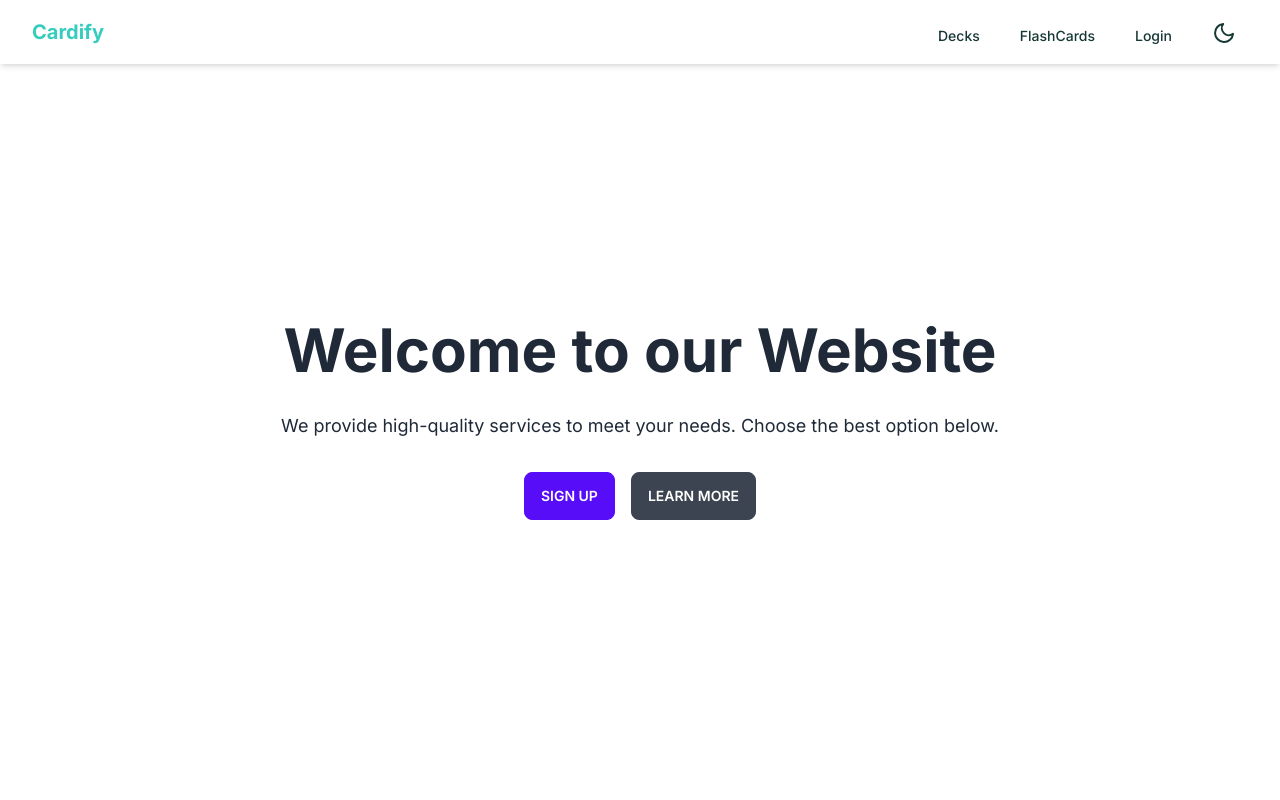
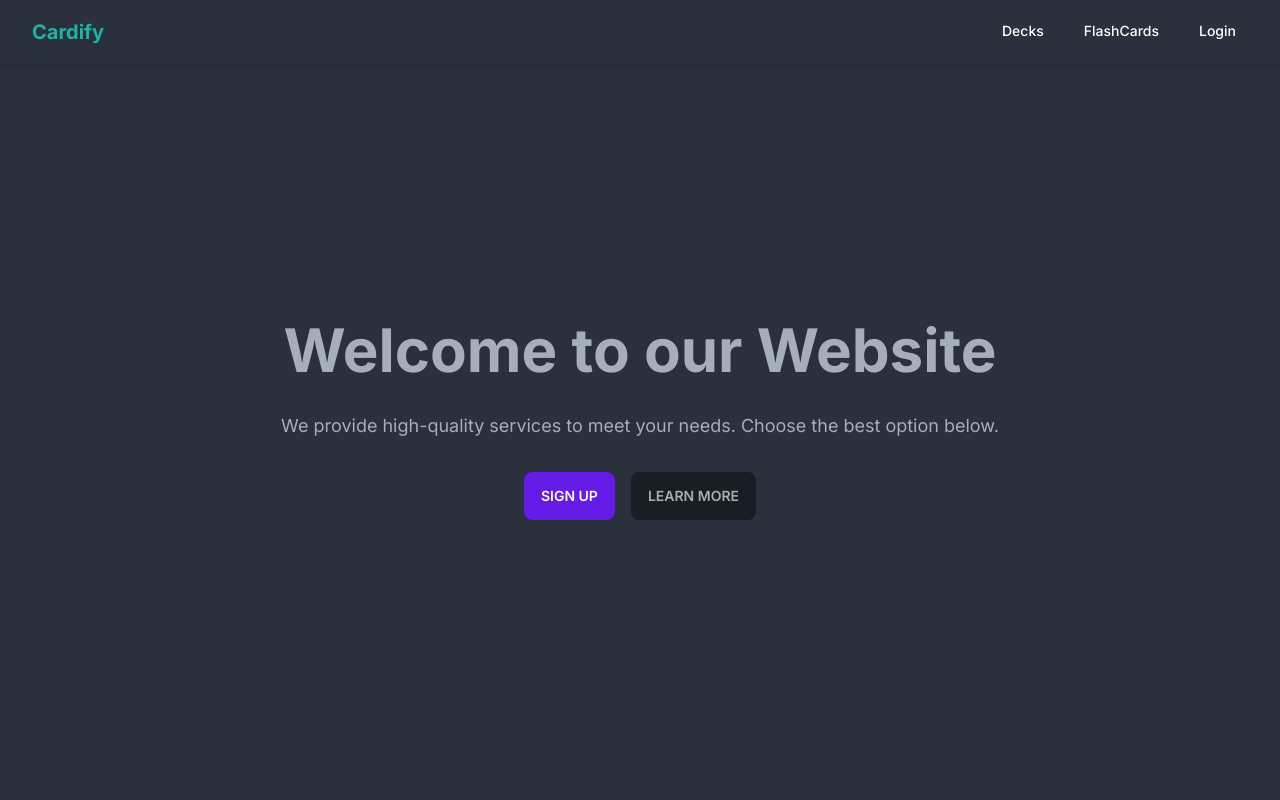
Before and after one commit to swapnil0601/cardify, a Next.js app in the folder client/: page / in a window 1280 px wide. Shown: the top 800 px of the page. Built offline with nearby package versions, Linux system fonts and the light colour scheme.

Commit message:
Removed light mode, fixed login and logout

```diff
--- a/client/src/app/redux/features/theme/themeActions.js
+++ /dev/null
@@ -1,10 +0,0 @@
-"use client";
-import {
-  toggleTheme,
-} from "./authSlice";
-
-export const toggleThemeThunk = () => async (dispatch, getState) => {
-  const state = getState();
-  const theme = selectTheme(state);
-  dispatch(toggleTheme());
-}
--- a/client/src/app/redux/features/theme/themeSelectors.js
+++ /dev/null
@@ -1,3 +0,0 @@
-"use client";
-
-export const selectTheme = (state) => state.theme.theme;
--- a/client/src/app/redux/features/theme/themeSlice.js
+++ /dev/null
@@ -1,18 +0,0 @@
-import { createSlice } from "@reduxjs/toolkit";
-
-const initialState = {
-  theme: "light",
-};
-
-const themeSlice = createSlice({
-  name: "theme",
-  initialState,
-  reducers: {
-    toggleTheme: (state) => {
-      state.theme = state.theme === "light" ? "dark" : "light";
-    },
-  },
-});
-
-export const { toggleTheme } = themeSlice.actions;
-export default themeSlice.reducer;
--- a/client/src/app/redux/rootReducer.js
+++ b/client/src/app/redux/rootReducer.js
@@ -7,7 +7,6 @@ import flashcardReducer from "./features/flashcard/flashcardSlice";
 import errorReducer from "./features/errors/errorSlice";
 import counterReducer from "./features/counter/counterSlice";
 import modalReducer from "./features/modal/modalSlice";
-import themeReducer from "./features/theme/themeSlice";
 
 const rootReducer = combineReducers({
   auth: authReducer,
@@ -16,7 +15,6 @@ const rootReducer = combineReducers({
   errors: errorReducer,
   counter: counterReducer,
   modal: modalReducer,
-  theme: themeReducer,
 });
 
 export default rootReducer;
--- a/client/src/components/Navbar.jsx
+++ b/client/src/components/Navbar.jsx
@@ -3,10 +3,9 @@ import React, { useState, useEffect, useRef, use } from "react";
 import Link from "next/link";
 import { useSelector, useDispatch } from "react-redux";
 import { logout } from "../app/redux/features/auth/authSlice";
-import { Sun, Moon } from "react-feather";
 import WidgetDrawer from "./Widget";
 
-const Navbar = ({ themeHandler, theme }) => {
+const Navbar = () => {
   const dispatch = useDispatch();
 
   const [isMenuOpen, setIsMenuOpen] = useState(false);
@@ -76,25 +75,10 @@ const Navbar = ({ themeHandler, theme }) => {
                   </div>
                 </Link>
               )}
-              <a
-                onClick={() => themeHandler()}
-                className="hover:cursor-pointer"
-              >
-                <div className="flex items-center text-accent-content hover:text-primary px-3 py-2 text-sm font-medium  relative top-1">
-                  {theme === "light" ? <Sun /> : <Moon />}
-                </div>
-              </a>
             </div>
           </div>
           <div className="md:hidden flex justify-center items-center">
-            <a
-              onClick={() => themeHandler()}
-              className="hover:cursor-pointer "
-            >
-              <div className="flex items-center text-accent-content hover:text-primary px-3 font-medium ">
-                {theme === "light" ? <Sun /> : <Moon />}
-              </div>
-            </a>
+
             <button
               type="button"
               className="text-content inline-flex items-center justify-center p-2 rounded-md text-accent-content focus:outline-none scale-110"
@@ -124,7 +108,7 @@ const Navbar = ({ themeHandler, theme }) => {
         </div>
         {isMenuOpen && (
           <div ref={menuRef}>
-            <WidgetDrawer themeHandler={themeHandler} theme={theme} />
+            <WidgetDrawer />
           </div>
         )}
       </div>
--- a/client/src/components/Widget.jsx
+++ b/client/src/components/Widget.jsx
@@ -1,7 +1,15 @@
 "use client";
 import React from "react";
+import { useSelector, useDispatch } from "react-redux";
+import { logout } from "../app/redux/features/auth/authSlice";
+
 
 function WidgetDrawer() {
+
+  const dispatch = useDispatch();
+
+  const isLogin = useSelector((state) => state.auth.user) || false;
+
   return (
     <>
       <div
@@ -19,6 +27,20 @@ function WidgetDrawer() {
               Decks
             </div>
           </div>
+
+          {isLogin ? (
+            <div
+              className="cursor-pointer pb-3"
+              onClick={() => {
+                dispatch(logout());
+                window.location.href = "/";
+              }}
+            >
+              <div className="text-accent-content px-3 py-2 rounded-md text-base font-medium">
+                Logout
+              </div>
+            </div>
+          ) : (
             <div
               className="cursor-pointer pb-3"
               onClick={() => (window.location.href = "/login")}
@@ -27,6 +49,7 @@ function WidgetDrawer() {
                 Login
               </div>
             </div>
+          )}
         </div>
       </div>
     </>
--- a/client/tailwind.config.js
+++ b/client/tailwind.config.js
@@ -16,6 +16,6 @@ module.exports = {
   },
   plugins: [require("daisyui")],
   daisyui: {
-    themes: ["light", "dark"],
+    themes: ["dark"],
   },
 };
```
Lines whose indentation alone changed are shown as unchanged.
